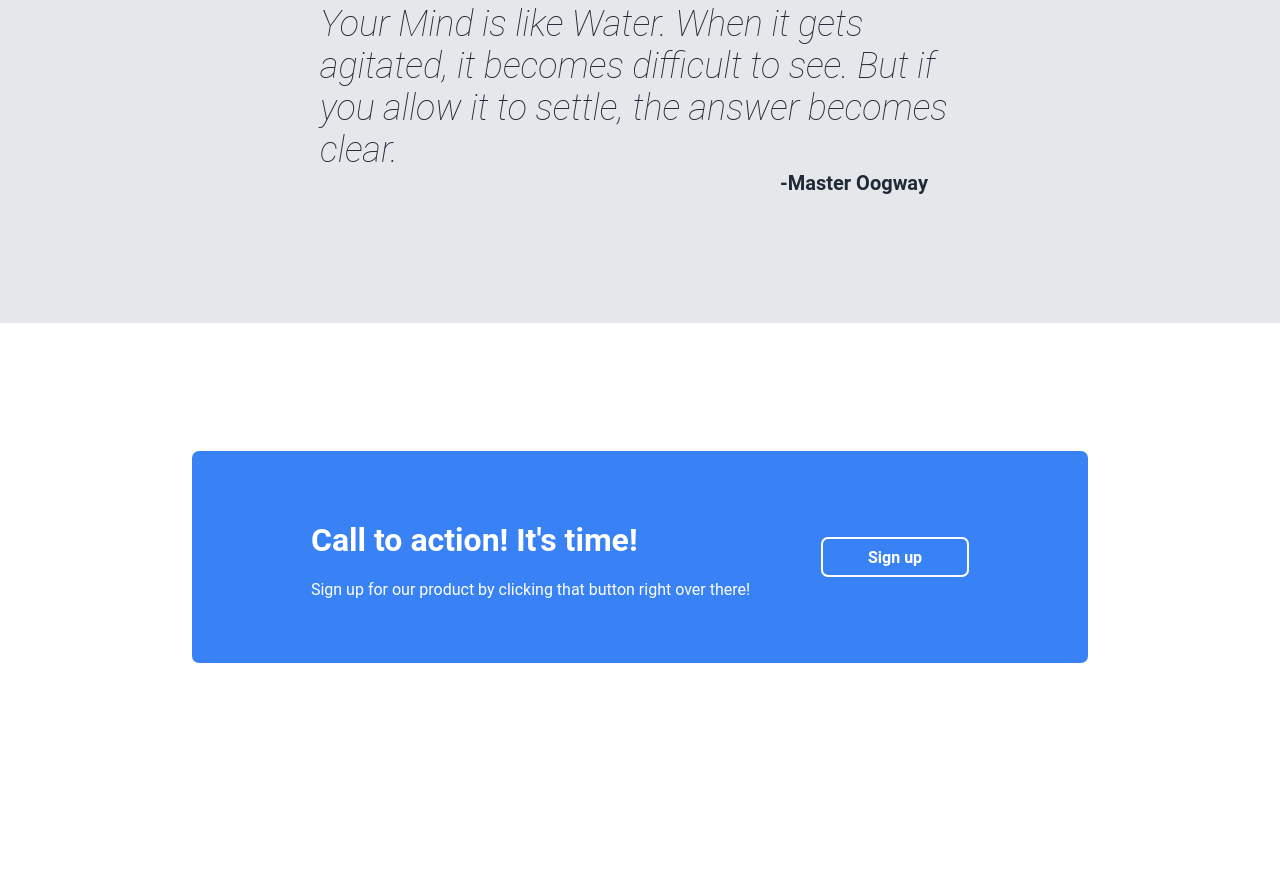
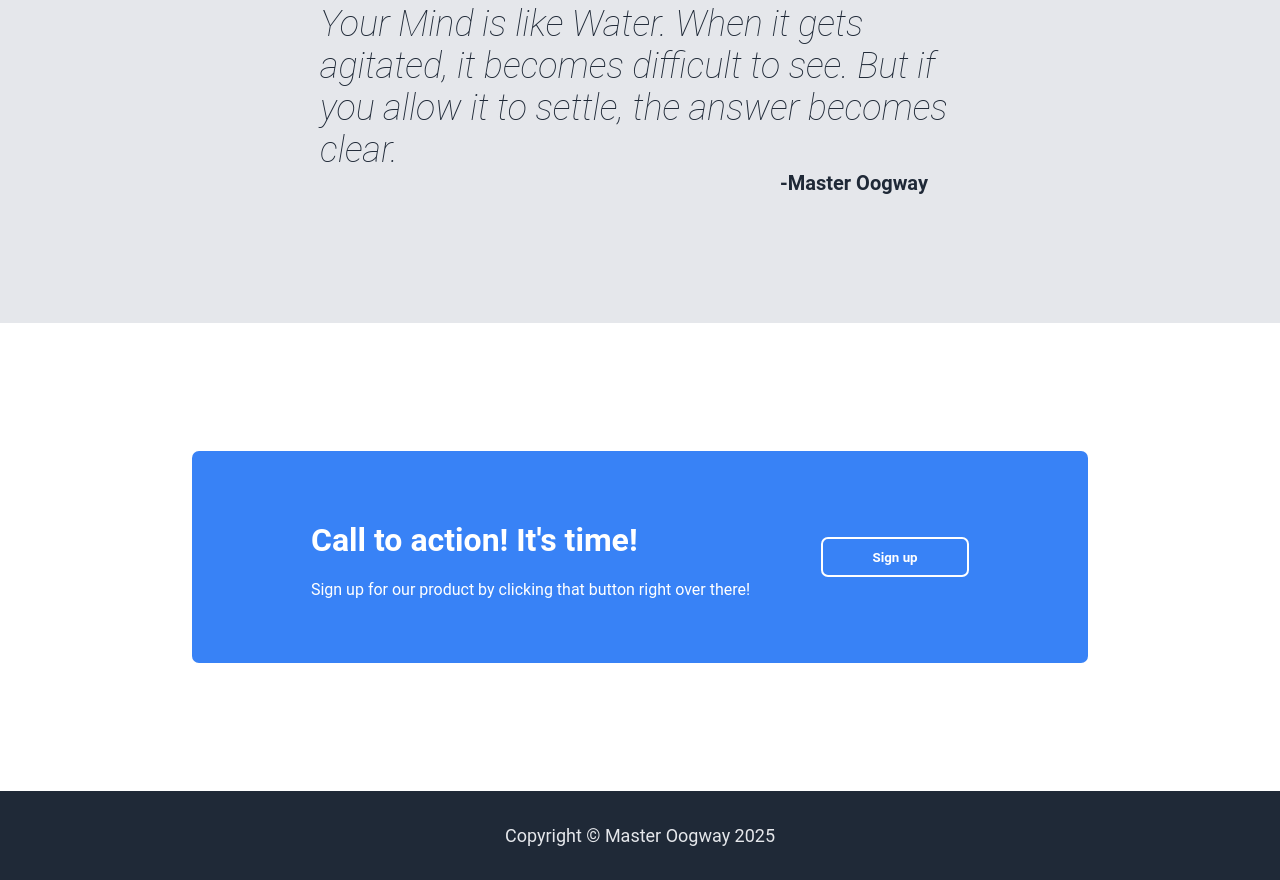
Before and after one commit to Froods/landing-page-TOP, a plain HTML site: page index.html in a window 1280 px wide. Shown: the part 1278-2158 px from the top of the page. Before the commit the page ends 2069 px from the top, so only its background shows below. Drawn offline with Linux system fonts and the light colour scheme.

Commit message:
Add footer

```diff
--- a/index.html
+++ b/index.html
@@ -68,7 +68,7 @@
         </div>
 
         <div class="footer">
-
+            <p class="text">Copyright © Master Oogway 2025</p>
         </div>
     </body>
 </html>
--- a/styles.css
+++ b/styles.css
@@ -3,7 +3,7 @@
 }
 
 button {
-    font-size: 16px;
+    font-size: 16gitpx;
     padding: auto;
     background-color: #3882F6;
     color: white;
@@ -163,3 +163,11 @@ a, .text {
 #with-border {
     border: 2px solid white;
 }
+
+.footer {
+    background: #1F2937;
+    display: flex;
+    justify-content: center;
+    justify-items: center;
+    padding: 16px;;
+}
```
